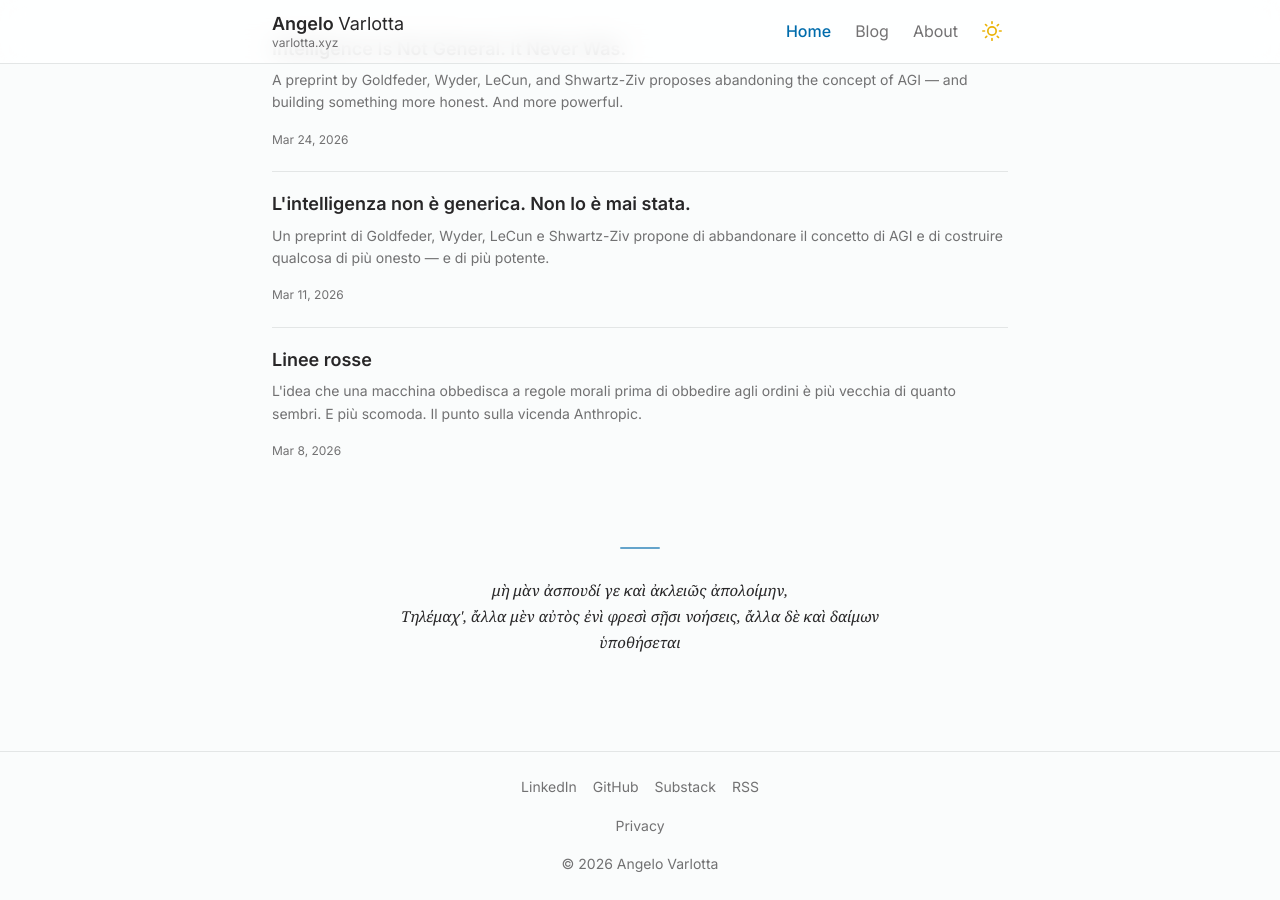
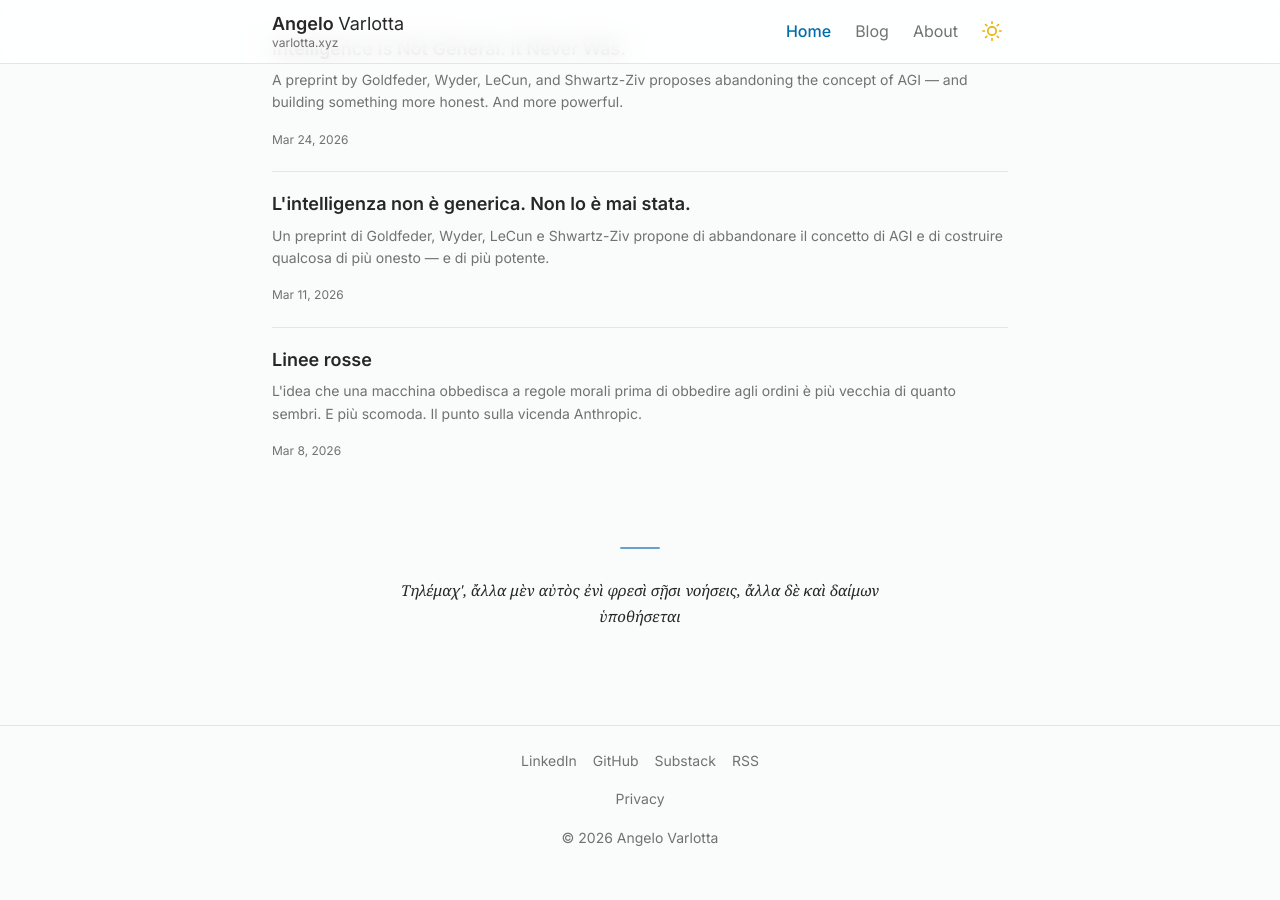
Before and after one commit to varlottaang/varlottaang.github.io, a Jekyll site: the page built from index.html, in a window 1280 px wide and 900 px high, scrolled down 1282 px. Built offline with Jekyll 4.4.1, drawn with Linux system fonts in a browser that asks for light colours; after the commit the page ends 2155 px from its top, so only the background shows below that.

Commit message:
Update index.html

```diff
--- a/index.html
+++ b/index.html
@@ -45,7 +45,6 @@ layout: default
 <figure class="epigraph">
   <blockquote>
     <p class="verse" lang="grc">
-      <span>μὴ μὰν ἀσπουδί γε καὶ ἀκλειῶς ἀπολοίμην,</span>
       <span>Τηλέμαχ', ἄλλα μὲν αὐτὸς ἐνὶ φρεσὶ σῇσι νοήσεις, ἄλλα δὲ καὶ δαίμων ὑποθήσεται</span>
     </p>
   </blockquote>
```
